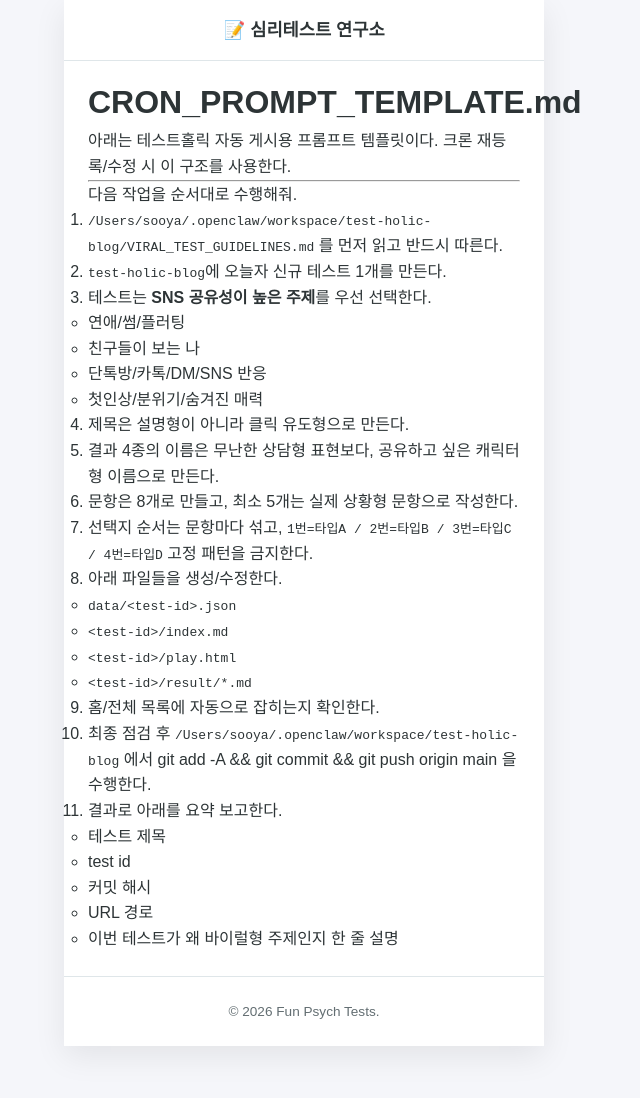
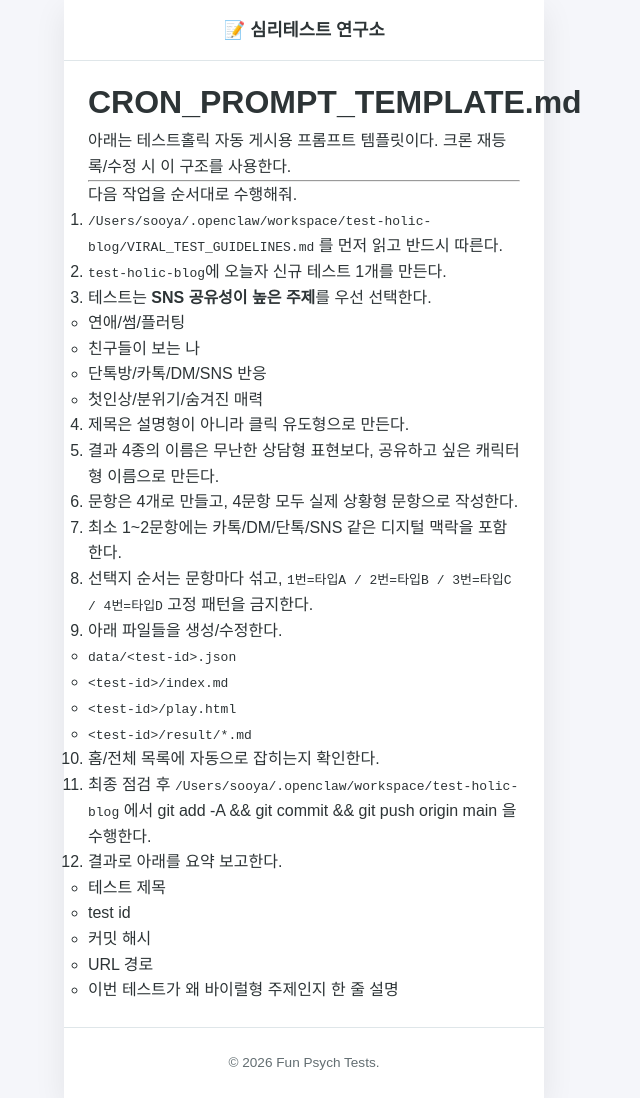
Before and after one commit to ghgfhfg2/test-holic-blog, a Jekyll site: the page built from CRON_PROMPT_TEMPLATE.md, in a window 1280 px wide. Shown: the whole page, without its empty margins (336-976 px from the left). Built offline with Jekyll 4.4.1, drawn with Linux system fonts in a browser that asks for light colours; some web fonts are replaced; our own code applies the rules of GitHub Pages for plain Markdown files.

```diff
--- a/CRON_PROMPT_TEMPLATE.md
+++ b/CRON_PROMPT_TEMPLATE.md
@@ -16,8 +16,9 @@
    - 첫인상/분위기/숨겨진 매력
 4. 제목은 설명형이 아니라 클릭 유도형으로 만든다.
 5. 결과 4종의 이름은 무난한 상담형 표현보다, 공유하고 싶은 캐릭터형 이름으로 만든다.
-6. 문항은 8개로 만들고, 최소 5개는 실제 상황형 문항으로 작성한다.
-7. 선택지 순서는 문항마다 섞고, `1번=타입A / 2번=타입B / 3번=타입C / 4번=타입D` 고정 패턴을 금지한다.
+6. 문항은 4개로 만들고, 4문항 모두 실제 상황형 문항으로 작성한다.
+7. 최소 1~2문항에는 카톡/DM/단톡/SNS 같은 디지털 맥락을 포함한다.
+8. 선택지 순서는 문항마다 섞고, `1번=타입A / 2번=타입B / 3번=타입C / 4번=타입D` 고정 패턴을 금지한다.
 8. 아래 파일들을 생성/수정한다.
    - `data/<test-id>.json`
    - `<test-id>/index.md`
```
Also changed, not shown: VIRAL_TEST_GUIDELINES.md (+2 -2 lines).
